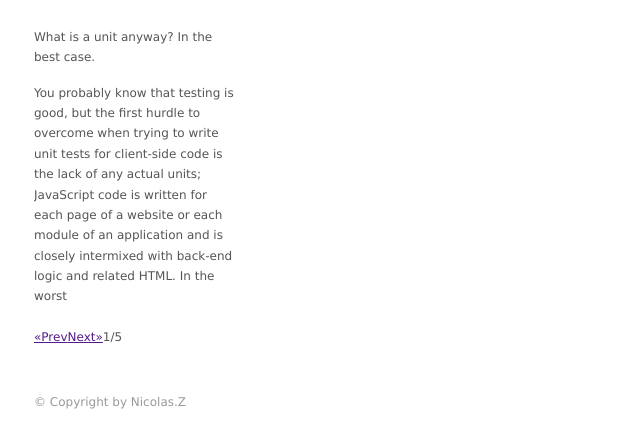
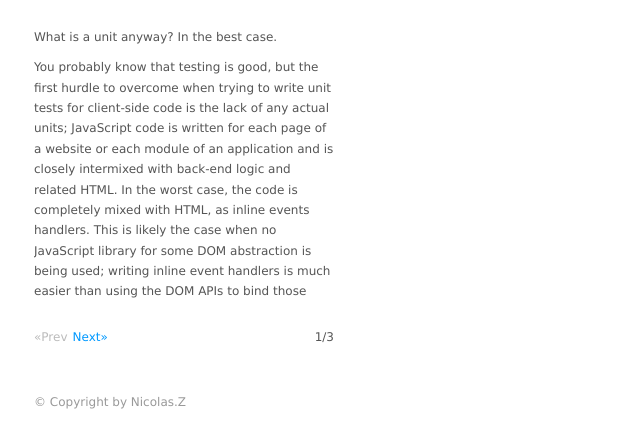
Before and after one commit to nicolaszhao/content-paginator, a website: page demo/index.html in a window 1280 px wide. Shown: the part 74-522 px from the top of the page, without its empty margins (126-766 px from the left). Drawn offline with Linux system fonts and the light colour scheme.

Commit message:
Style the paging button of demo.

```diff
--- a/demo/index.html
+++ b/demo/index.html
@@ -13,14 +13,22 @@
 			#footer { padding: 15px 0; }
 			#footer { color: #999; }
 
-			#content-paginator-demo-1 { width: 200px; }
-			#content-paginator-demo-1 p { margin-bottom: 15px; }
+			#content-paginator-wrapper { width: 300px; }
+			#content-paginator-wrapper p { margin-bottom: 10px; }
+			.content-paginator-nav { position: relative; overflow: hidden; }
+			.content-paginator-button { float: left; }
+			.content-paginator-numbers { float: right; }
+			.content-paginator-button a { color: #09f; text-decoration: none; }
+			.content-paginator-button a:hover { text-decoration: underline; }
+			.content-paginator-button .content-paginator-button-disabled { color: #bbb; }
+			.content-paginator-button .content-paginator-button-disabled:hover { text-decoration: none; }
+			.content-paginator-button-prev { margin-right: 5px; }
 		</style>
 		<script src="../libs/jquery-loader.js"></script>
 		<script src="../src/jquery.content-paginator.js"></script>
 		<script>
 			$(function() {
-				$('#content-paginator-demo-1').contentPaginator();
+				$('#content-paginator-wrapper').contentPaginator();
 			});
 		</script>
 	</head>
@@ -30,7 +38,7 @@
 				<h1>jQuery Plugin - Content Paginator - Demos</h1>
 			</div>
 			<div id="content">
-				<div id="content-paginator-demo-1">
+				<div id="content-paginator-wrapper">
 					<p>
 						What is a unit anyway? In the best case.
 					</p>
```
